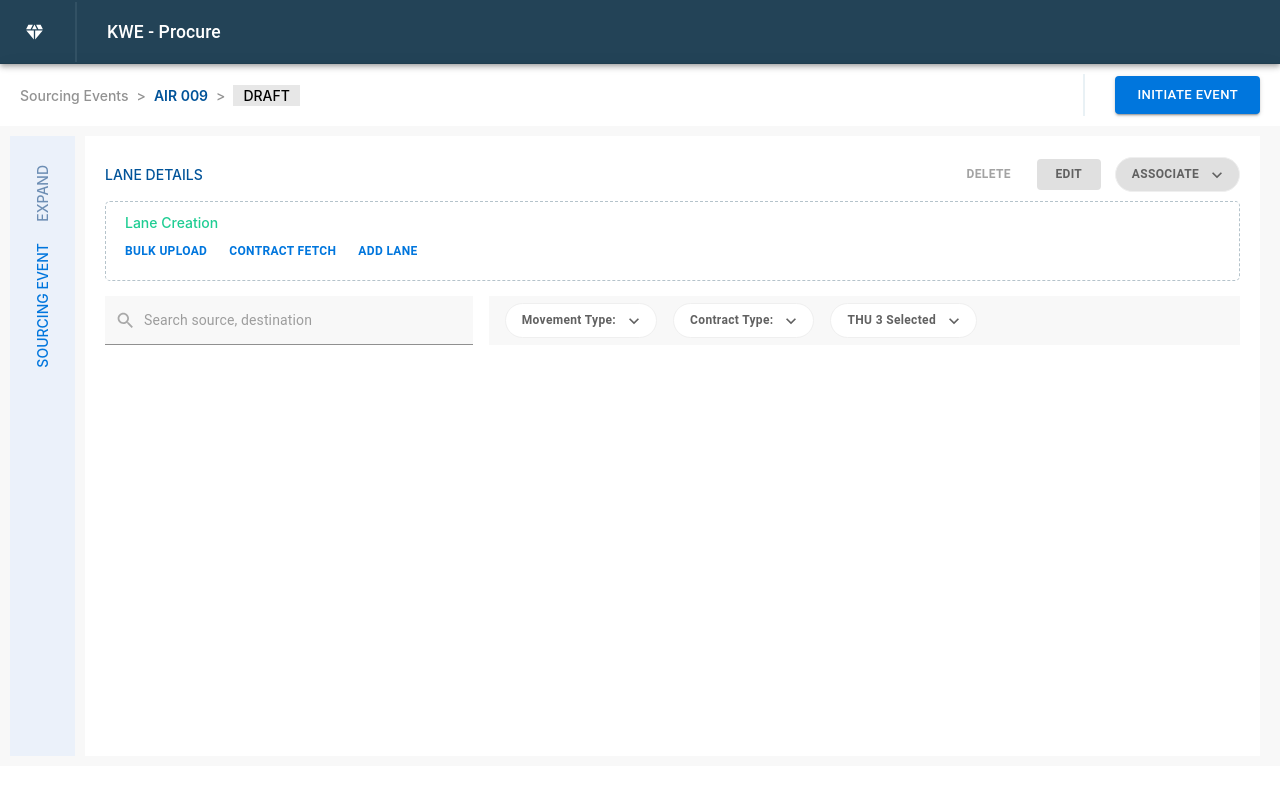
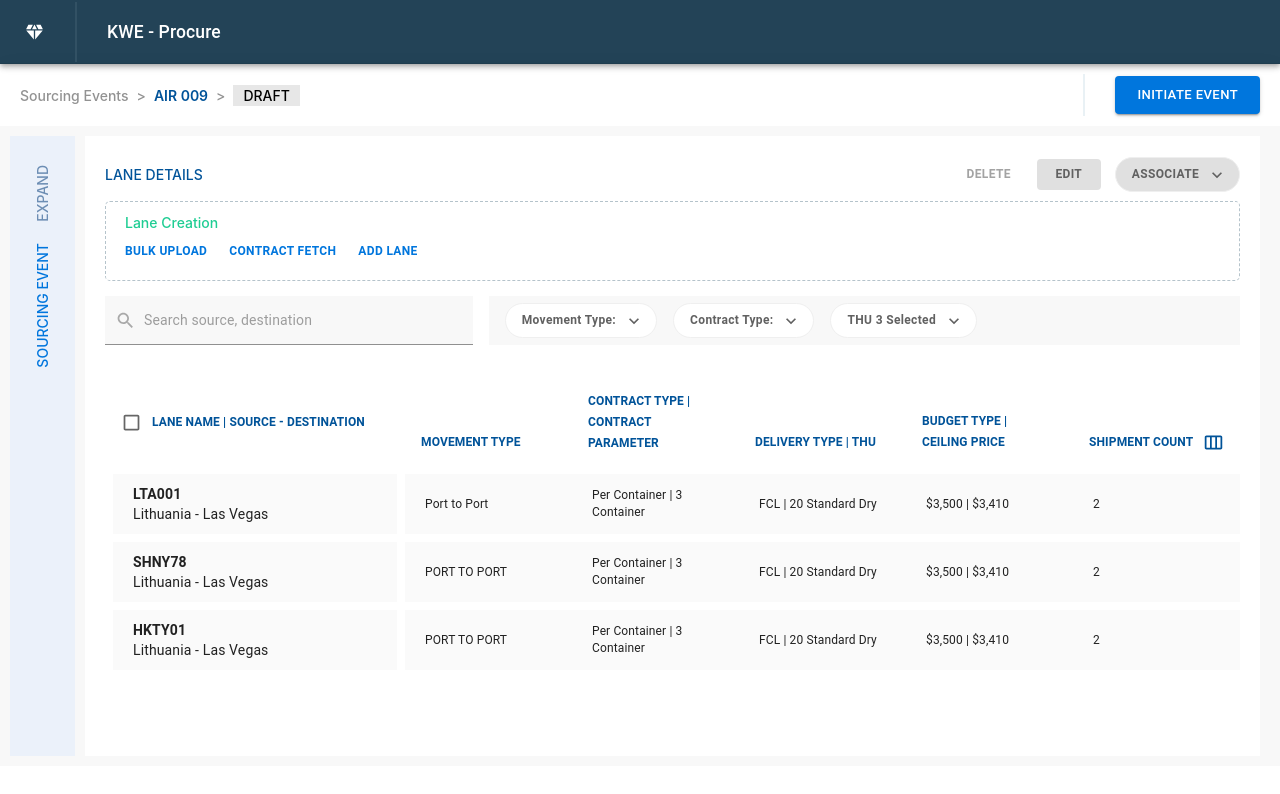
Before and after one commit to Saran1612/pando_task, a React (Create React App) app: page / in a window 1280 px wide. Shown: the top 794 px of the page. Built offline with nearby package versions, Linux system fonts and the light colour scheme.

Commit message:
implemented the table component

```diff
--- a/package.json
+++ b/package.json
@@ -7,6 +7,7 @@
     "@emotion/styled": "^11.13.0",
     "@mui/icons-material": "^6.0.2",
     "@mui/material": "^6.0.2",
+    "@mui/styles": "^6.0.2",
     "@testing-library/jest-dom": "^5.17.0",
     "@testing-library/react": "^13.4.0",
     "@testing-library/user-event": "^13.5.0",
--- a/src/App.css
+++ b/src/App.css
@@ -1,4 +1,4 @@
-*{
+* {
   margin: 0;
   padding: 0;
   box-sizing: border-box;
@@ -6,25 +6,26 @@
 }
 
 .vertical-line {
-  border-left: 2px solid #325164;  /* Adjust thickness and color */
-  height: 60px;                 /* Adjust height */
-  margin: 0 30px;                /* Optional margin */
+  border-left: 2px solid #325164; /* Adjust thickness and color */
+  height: 60px; /* Adjust height */
+  margin: 0 30px; /* Optional margin */
 }
 
-.vertical-line_two{
-  border-left: 2px solid #E9F1F5;
+.vertical-line_two {
+  border-left: 2px solid #e9f1f5;
   height: 42px;
   margin: 0 30px;
 }
 
-.drawer .MuiPaper-root.MuiPaper-elevation.MuiPaper-elevation0.MuiDrawer-paper{
-  background-color: #EBF1FA;
+.drawer .MuiPaper-root.MuiPaper-elevation.MuiPaper-elevation0.MuiDrawer-paper {
+  background-color: #ebf1fa;
   border: none;
   position: relative;
   height: 100%;
 }
 
-.right-drawer .MuiPaper-root.MuiPaper-elevation.MuiPaper-elevation0.MuiDrawer-paper{
+.right-drawer
+  .MuiPaper-root.MuiPaper-elevation.MuiPaper-elevation0.MuiDrawer-paper {
   border: none;
   position: relative;
   height: 100%;
@@ -42,64 +43,112 @@
   font-size: 14px;
 }
 
-.accordions{
-  --Paper-shadow:none !important;
+.accordions {
+  --Paper-shadow: none !important;
 }
 
-.accordions.css-nt424e-MuiPaper-root-MuiAccordion-root::before,.css-nt424e-MuiPaper-root-MuiAccordion-root::before,
+.accordions.css-nt424e-MuiPaper-root-MuiAccordion-root::before,
+.css-nt424e-MuiPaper-root-MuiAccordion-root::before,
 .accordions.css-zd78gh::before {
   height: 0 !important;
 }
 
-.steppers .css-15rfbsb-MuiSvgIcon-root-MuiStepIcon-root.Mui-completed{
-  color: #008D5E;
+.steppers .css-15rfbsb-MuiSvgIcon-root-MuiStepIcon-root.Mui-completed {
+  color: #008d5e;
 }
 
-.steppers .MuiStepLabel-label{
+.steppers .MuiStepLabel-label {
   font-weight: 600 !important;
 }
 
-.steppers .css-1hv8oq8-MuiStepLabel-label.Mui-active{
+.steppers .css-1hv8oq8-MuiStepLabel-label.Mui-active {
   color: #005399 !important;
   font-size: 14px !important;
 }
 
-.steppers .css-18ltxn-MuiStepConnector-line{
+.steppers .css-18ltxn-MuiStepConnector-line {
   border-left-style: dashed;
 }
 
-
-.steppers .css-1hv8oq8-MuiStepLabel-label{
+.steppers .css-1hv8oq8-MuiStepLabel-label {
   color: #404040 !important;
   font-size: 14px !important;
 }
 
-.border-left{
-  border-left: 1px solid #CBD4D8;
+.border-left {
+  border-left: 1px solid #cbd4d8;
 }
 
-.accordions:hover .stepper-svg{
-  color: #0076DD;
-  fill: #0076DD;
+.accordions:hover .stepper-svg {
+  color: #0076dd;
+  fill: #0076dd;
 }
 
-
 .accordions .MuiButtonBase-root.MuiAccordionSummary-root:hover {
-  background-color: #D7EFFD;
+  background-color: #d7effd;
   border-radius: 5px;
 }
 
-.border-dashed{
-  border: 1.4px dashed #B5C3CB;
+.border-dashed {
+  border: 1.4px dashed #b5c3cb;
   padding: 10px 8px;
   border-radius: 5px;
 }
 
 .search-bar.css-r5in8e-MuiInputBase-root-MuiInput-root::before,
-.search-bar.css-17tf9hn::before{
-  border:none !important
+.search-bar.css-17tf9hn::before {
+  border: none !important;
 }
 
-.menu-buttons{
-  border: 1px solid #EFEFEF !important;
+.menu-buttons {
+  border: 1px solid #efefef !important;
 }
+
+/* table */
+
+.table-container .MuiTableHead-root .MuiTableRow-root .MuiTableCell-root {
+  color: #005399 !important;
+  font-weight: 600;
+  font-size: 12px;
+  border-bottom: none;
+}
+
+.table-horizontal-head {
+  padding: 4px 8px !important;
+}
+.table-container .MuiTableCell-root {
+  border-bottom: none !important;
+}
+
+.table-container .fixed-gap {
+  padding: 4px 0px !important;
+}
+
+.outer-content-wrap {
+  width: 100%;
+  padding: 10px 20px;
+  min-height: 60px;
+  display: flex;
+  align-items: center;
+  background-color: #fafafa !important;
+}
+
+.outer-content-wrap-head {
+  width: 100%;
+  /* padding: 10px 20px; */
+  min-height: 60px;
+  display: flex;
+  align-items: start;
+  justify-content: end;
+  font-size: 12px;
+  flex-direction: column;
+}
+
+.route-head-info {
+  text-align: start;
+  font-weight: 600;
+}
+
+.inner-content-wrap {
+  font-size: 12px;
+}
--- a/src/components/mainContent.jsx
+++ b/src/components/mainContent.jsx
@@ -8,6 +8,7 @@ import RightDrawer from './rightDrawer';
 import { SearchBar } from './searchbar';
 import { Grid } from '@mui/material';
 import Dropdown from './dropdown';
+import CollapseTable from './table';
 
 const menuItems = [
     {
@@ -58,7 +59,7 @@ export const MainContent = () => {
                     </div>
                 </div>
 
-                <div className="border-dashed">
+                <div className="border-dashed hover:bg-[#99b1c515]">
                     <div>
                         <span className="text-[14px] font-medium text-[#1FCD93] pl-[11px]">
                             Lane Creation
@@ -109,6 +110,10 @@ export const MainContent = () => {
                         </Grid>
                     </Grid>
                 </div>
+
+                <div className='my-[30px]'>
+                    <CollapseTable />
+                </div>
             </div>
 
             {/* Right Drawer */}
--- /dev/null
+++ b/src/components/table.jsx
@@ -0,0 +1,178 @@
+import React from "react";
+import FireTruckIcon from "@mui/icons-material/FireTruck";
+import {
+  Table,
+  TableBody,
+  TableCell,
+  TableContainer,
+  TableHead,
+  TableRow,
+} from "@mui/material";
+import { makeStyles } from "@mui/styles";
+import Checkbox from "@mui/material/Checkbox";
+import ViewWeekOutlinedIcon from '@mui/icons-material/ViewWeekOutlined';
+
+const label = { inputProps: { "aria-label": "Checkbox demo" } };
+
+const useStyles = makeStyles({
+  table: {
+    minWidth: 300,
+  },
+  sticky: {
+    position: "sticky",
+    left: 0,
+    background: "white",
+    width:300,
+    minWidth: 300,
+    maxWidth: 800,
+  },
+  container: {
+    width:"100%",
+    minWidth: 500,
+    overflowX: 'auto', // Allows for horizontal scrolling
+  },
+});
+
+function createData(name, mtype, ctype, dtype, budget, ship, travelRoute,book) {
+  return {
+    name,
+    mtype,
+    ctype,
+    dtype,
+    budget,
+    ship,
+    travelRoute,
+    book,
+  };
+}
+
+const rows = [
+  createData(
+    "LTA001",
+    "Port to Port",
+    "Per Container | 3 Container",
+    "FCL | 20 Standard Dry",
+    "$3,500 | $3,410",
+    "2",
+    "Lithuania - Las Vegas"
+  ),
+
+  createData(
+    "SHNY78",
+    "PORT TO PORT",
+    "Per Container | 3 Container",
+    "FCL | 20 Standard Dry",
+    "$3,500 | $3,410",
+    "2",
+    "Lithuania - Las Vegas"
+  ),
+
+  createData(
+    "HKTY01",
+    "PORT TO PORT",
+    "Per Container | 3 Container",
+    "FCL | 20 Standard Dry",
+    "$3,500 | $3,410",
+    "2",
+    "Lithuania - Las Vegas"
+  ),
+];
+
+export default function CollapseTable() {
+  const classes = useStyles();
+
+  return (
+    <>
+      <TableContainer className={classes.container}>
+        <Table
+          className={`${classes.table} table-container`}
+          aria-label="simple table"
+          style={{ tableLayout: "fixed" }}
+        >
+          <TableHead>
+            <TableRow>
+              <TableCell className={classes.sticky}>
+                <div className="flex justify-start items-end">
+                  <Checkbox {...label} sx={{ padding: "0 10px 0 0" }} />
+                  <span className="text-[12px]">
+                    LANE NAME | SOURCE - DESTINATION
+                  </span>
+                </div>
+              </TableCell>
+              <TableCell align="left">
+                <div className="outer-content-wrap-head">MOVEMENT TYPE</div>
+              </TableCell>
+
+              <TableCell align="left">
+                <div className="outer-content-wrap-head">
+                  <span className="text-[12px]">CONTRACT TYPE |</span>
+                  <span className="text-[12px]">CONTRACT PARAMETER</span>
+                </div>
+              </TableCell>
+
+              <TableCell align="left">
+                <div className="outer-content-wrap-head">
+                  DELIVERY TYPE | THU
+                </div>
+              </TableCell>
+              <TableCell align="left">
+                <div className="outer-content-wrap-head">
+                    <span className="text-[12px]">BUDGET TYPE |</span>
+                    <span className="text-[12px]">CEILING PRICE</span>
+                </div>
+              </TableCell>
+              <TableCell align="left">
+                <div className="outer-content-wrap-head !flex !flex-row !justify-between !items-end">
+                    <span className="text-[12px]">SHIPMENT COUNT</span>
+                    <ViewWeekOutlinedIcon className="" />
+                </div>
+              </TableCell>
+            </TableRow>
+          </TableHead>
+          <TableBody>
+            {rows.map((row) => (
+              <TableRow key={row.name}>
+                <TableCell
+                  className={`${classes.sticky} table-horizontal-head`}
+                >
+                  <div className="outer-content-wrap ">
+                    <div className="inner-content-wrap flex flex-col">
+                      {/* <FireTruckIcon className="horizontal-head-icon" /> */}
+                      <span className="route-head-info">{row.name}</span>
+                      <div>{row.travelRoute}</div>
+                    </div>
+                  </div>
+                </TableCell>
+                <TableCell className="flex fixed-gap">
+                  <div className="outer-content-wrap">
+                    <span className="inner-content-wrap">{row.mtype}</span>
+                  </div>
+                </TableCell>
+                <TableCell className="flex fixed-gap">
+                  <div className="outer-content-wrap">
+                    <span className="inner-content-wrap">{row.ctype}</span>
+                  </div>
+                </TableCell>
+                <TableCell className="flex fixed-gap">
+                  <div className="outer-content-wrap">
+                    <span className="inner-content-wrap">{row.dtype}</span>
+                  </div>
+                </TableCell>
+                <TableCell className="flex fixed-gap">
+                  <div className="outer-content-wrap">
+                    <span className="inner-content-wrap">{row.budget}</span>
+                  </div>
+                </TableCell>
+                <TableCell className="flex fixed-gap">
+                  <div className="outer-content-wrap">
+                    <span className="inner-content-wrap">{row.ship}</span>
+                  </div>
+                </TableCell>
+              </TableRow>
+            ))}
+          </TableBody>
+        </Table>
+      </TableContainer>
+    </>
+  );
+}
```
Also changed, not shown: 1 other file (tests, documents, lock files or other folders).
